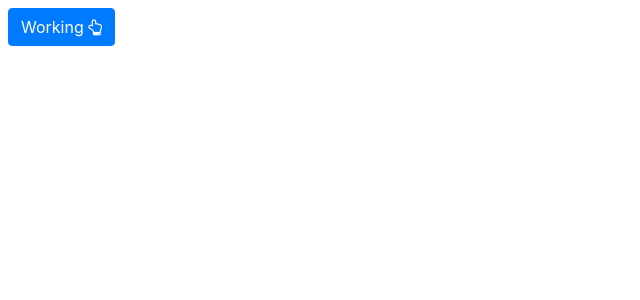
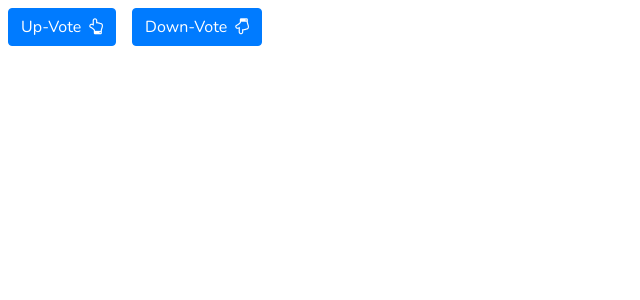
Before and after one commit to SamNgigi/Quotes, an Angular app: page / in a window 1280 px wide. Shown: the top 300 px of the page, without its empty margins (0-640 px from the left). Built offline with nearby package versions, Linux system fonts and the light colour scheme.

Commit message:
Added and Modified upvote and down vote

```diff
--- a/src/app/boot4-test/boot4-test.component.html
+++ b/src/app/boot4-test/boot4-test.component.html
@@ -1,7 +1,11 @@
 <!--To get bootstrap 4 working make sure the you specify the umd folder of popper in node modules-->
 <button type="button" class="btn btn-primary mx-2 my-2" data-toggle="modal" data-target="#exampleModal">
-  Working
-  <i class="fa fa-hand-o-up" aria-hidden="true"></i>
+  Up-Vote
+  <i class="fa fa-hand-o-up ml-1" aria-hidden="true"></i>
+</button>
+<button type="button" class="btn btn-primary mx-2 my-2" data-toggle="modal" data-target="#exampleModal">
+  Down-Vote
+  <i class="fa fa-hand-o-down ml-1" aria-hidden="true"></i>
 </button>
 <!-- Modal -->
 <div class="modal fade" id="exampleModal" tabindex="-1" role="dialog" aria-labelledby="exampleModalLabel" aria-hidden="true">
--- a/src/styles.css
+++ b/src/styles.css
@@ -1 +1,7 @@
 /* You can add global styles to this file, and also import other style files */
+
+@import url('https://fonts.googleapis.com/css?family=Nunito|Raleway');
+* {
+  /*font-family: 'Raleway', sans-serif;*/
+  font-family: 'Nunito', sans-serif;
+}
```
